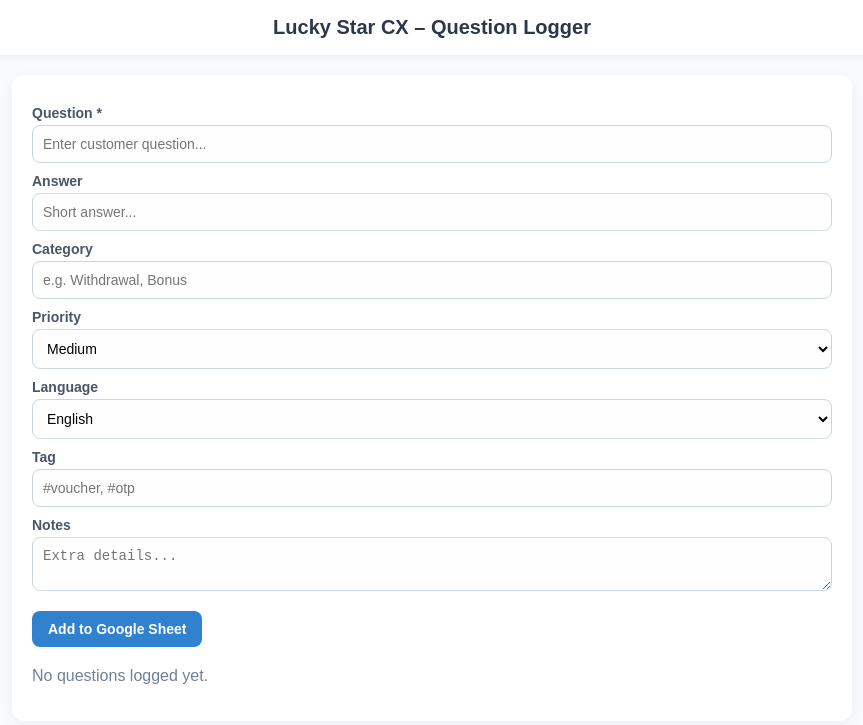
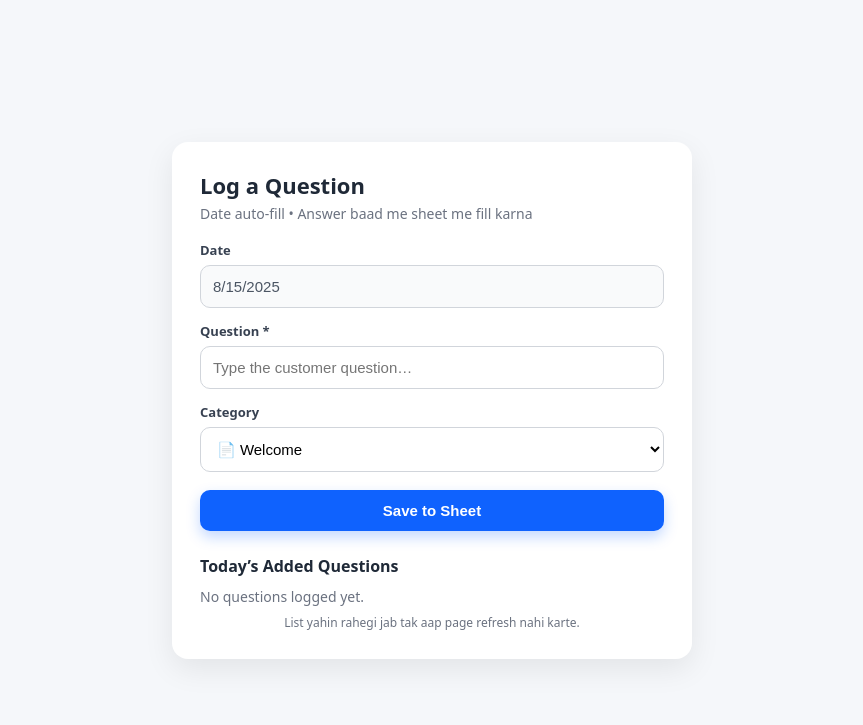
Before and after one commit to Rakesh-Panwar18/Chat-Unknown-Quize, a plain HTML site: page index.html in a window 1280 px wide. Shown: the whole page, without its empty margins (208-1071 px from the left). Drawn offline with Linux system fonts and the light colour scheme.

Commit message:
Update index.html

```diff
--- a/index.html
+++ b/index.html
@@ -1,163 +1,149 @@
 <!DOCTYPE html>
 <html lang="en">
 <head>
-<meta charset="UTF-8">
-<title>Lucky Star CX – Question Logger</title>
-<meta name="viewport" content="width=device-width, initial-scale=1.0">
+  <meta charset="UTF-8" />
+  <meta name="viewport" content="width=device-width, initial-scale=1.0"/>
+  <title>Question Logger</title>
   <style>
-  body {
-    font-family: Arial, sans-serif;
-    background: #f9fafb;
-    color: #333;
-    margin: 0;
-    padding: 0;
+    :root{
+      --bg:#f5f7fa;
+      --card:#ffffff;
+      --text:#1f2937;
+      --muted:#6b7280;
+      --primary:#0f62fe;
+      --primary-600:#0b57d0;
+      --border:#d1d5db;
+      --chip:#eef2ff;
     }
-  header {
-    background: #ffffff;
-    box-shadow: 0 2px 8px rgba(0,0,0,0.05);
-    padding: 16px;
-    text-align: center;
-    font-size: 20px;
-    font-weight: bold;
-    color: #2d3748;
+    *{box-sizing:border-box}
+    body{
+      margin:0; font-family:system-ui, -apple-system, "Segoe UI", Roboto, Arial, sans-serif;
+      background:var(--bg); color:var(--text);
+      min-height:100vh; display:flex; align-items:center; justify-content:center;
+      padding:24px;
     }
-  main {
-    max-width: 800px;
-    margin: 20px auto;
-    background: #ffffff;
-    padding: 20px;
-    border-radius: 12px;
-    box-shadow: 0 4px 16px rgba(0,0,0,0.05);
+    .card{
+      width:100%; max-width:520px; background:var(--card);
+      border-radius:16px; padding:28px; box-shadow:0 10px 30px rgba(0,0,0,.08);
     }
-  label {
-    font-size: 14px;
-    font-weight: 600;
-    margin-top: 10px;
-    display: block;
-    color: #4a5568;
+    h1{margin:0 0 4px; font-size:22px; font-weight:700}
+    .sub{color:var(--muted); font-size:14px; margin-bottom:18px}
+    label{display:block; font-size:13px; font-weight:600; color:#374151; margin:14px 0 6px}
+    input, select{
+      width:100%; padding:12px 12px; border:1px solid var(--border);
+      border-radius:10px; font-size:15px; background:#fff; outline:none;
     }
-  input, textarea, select {
-    width: 100%;
-    padding: 10px;
-    margin-top: 4px;
-    border: 1px solid #cbd5e0;
-    border-radius: 8px;
-    font-size: 14px;
-    background: #fefefe;
-    box-sizing: border-box;
+    input[readonly]{background:#f9fafb; color:#4b5563}
+    button{
+      width:100%; margin-top:18px; padding:12px 14px; border:none; border-radius:10px;
+      background:var(--primary); color:#fff; font-weight:700; font-size:15px; cursor:pointer;
+      box-shadow:0 6px 14px rgba(15,98,254,.25); transition:background .15s ease, transform .05s ease;
     }
-  textarea {
-    resize: vertical;
+    button:hover{background:var(--primary-600)}
+    button:active{transform:translateY(1px)}
+    .msg{margin-top:10px; font-size:13px; text-align:center}
+    .msg.ok{color:#16a34a} .msg.err{color:#dc2626}
+    .list-wrap{margin-top:24px}
+    .list-title{font-size:16px; font-weight:700; margin:0 0 10px}
+    .empty{color:var(--muted); font-size:14px}
+    .item{
+      display:flex; gap:10px; align-items:flex-start;
+      background:#f8fafc; border:1px solid #e5e7eb; border-left:4px solid var(--primary);
+      padding:10px 12px; border-radius:10px; margin-bottom:10px;
     }
-  button {
-    margin-top: 16px;
-    padding: 10px 16px;
-    border: none;
-    border-radius: 8px;
-    font-size: 14px;
-    font-weight: bold;
-    cursor: pointer;
-    background: #3182ce;
-    color: white;
-    transition: background 0.2s ease;
+    .q{font-weight:600}
+    .chip{
+      margin-left:auto; background:var(--chip); color:#3730a3; font-size:12px; font-weight:700;
+      padding:4px 8px; border-radius:999px; white-space:nowrap; border:1px solid #e0e7ff;
     }
-  button:hover {
-    background: #2b6cb0;
-  }
-  .list {
-    margin-top: 20px;
-  }
-  .item {
-    padding: 12px;
-    border-bottom: 1px solid #e2e8f0;
-  }
-  .item strong {
-    display: block;
-    font-size: 15px;
-    color: #1a202c;
-  }
-  .item small {
-    display: block;
-    color: #718096;
-    margin-top: 4px;
-  }
+    .footer-note{margin-top:8px; color:var(--muted); font-size:12px; text-align:center}
   </style>
 </head>
 <body>
+  <div class="card">
+    <h1>Log a Question</h1>
+    <div class="sub">Date auto-fill • Answer baad me sheet me fill karna</div>
 
-<header>Lucky Star CX – Question Logger</header>
+    <form id="qForm" autocomplete="off">
+      <label for="date">Date</label>
+      <input id="date" type="text" readonly />
 
-<main>
-  <form id="qForm">
-    <label>Question *</label>
-    <input type="text" id="question" required placeholder="Enter customer question...">
+      <label for="question">Question *</label>
+      <input id="question" type="text" placeholder="Type the customer question…" required />
 
-    <label>Answer</label>
-    <input type="text" id="answer" placeholder="Short answer...">
-
-    <label>Category</label>
-    <input type="text" id="category" placeholder="e.g. Withdrawal, Bonus">
-
-    <label>Priority</label>
-    <select id="priority">
-      <option>Medium</option>
-      <option>High</option>
-      <option>Low</option>
+      <label for="category">Category</label>
+      <select id="category">
+        <option>📄 Welcome</option>
+        <option>🔚 Closing</option>
+        <option>⏳ Delay in Issue Resolution</option>
+        <option>💸 Withdrawal Issue</option>
+        <option>💰 Deposit Issue</option>
+        <option>🎫 Voucher Related</option>
+        <option>🎯 Missed Call</option>
+        <option>👔 VIP Manager Transfer</option>
+        <option>🛠 Technical Issue</option>
+        <option>🚫 Security Team Contact</option>
+        <option>🔒 Trust & Transparency</option>
+        <option>📦 Promotion</option>
+        <option>🎮 Client Loss</option>
+        <option>🙋 Player Concerns</option>
+        <option>🎰 Casino Bonus</option>
+        <option>✅ Voucher Confirmation</option>
+        <option>🔐 OTP Issue</option>
+        <option>Other</option>
       </select>
 
-    <label>Language</label>
-    <select id="lang">
-      <option>English</option>
-      <option>Hinglish</option>
-      <option>Hindi</option>
-    </select>
-
-    <label>Tag</label>
-    <input type="text" id="tag" placeholder="#voucher, #otp">
-
-    <label>Notes</label>
-    <textarea id="notes" placeholder="Extra details..."></textarea>
-
-    <button type="submit">Add to Google Sheet</button>
+      <button type="submit" id="saveBtn">Save to Sheet</button>
+      <div id="msg" class="msg" aria-live="polite"></div>
     </form>
 
-  <div class="list" id="list"></div>
-</main>
+    <div class="list-wrap">
+      <p class="list-title">Today’s Added Questions</p>
+      <div id="list"><div class="empty">No questions logged yet.</div></div>
+      <div class="footer-note">List yahin rahegi jab tak aap page refresh nahi karte.</div>
+    </div>
+  </div>
 
   <script>
-const SCRIPT_URL = "https://script.google.com/macros/s/AKfycbw6dkf6k6SkhmSYCg6MZKl4qYo1skC9AkG_R9GtucD0H7FjlOmT0qM4QBAQ8QU-i8NcTA/exec";
-const STORAGE_KEY = "ls_cx_questions";
+    // === CONFIG: Your Apps Script Web App URL ===
+    const SCRIPT_URL = "https://script.google.com/macros/s/AKfycbz08JWg3gLgWIJP87luwYwHyhiXZnh9fa500q1KyEfijiw44e-MLlgj5o-lsm1r6ECphg/exec";
 
-const listEl = document.getElementById('list');
-let items = JSON.parse(localStorage.getItem(STORAGE_KEY) || "[]");
+    // Prefill today's date
+    const dateInput = document.getElementById('date');
+    dateInput.value = new Date().toLocaleDateString();
 
-function renderList() {
-  listEl.innerHTML = items.length ?
-    items.map(i => `
+    const msg = document.getElementById('msg');
+    const list = document.getElementById('list');
+    const form = document.getElementById('qForm');
+    const todayItems = [];
+
+    function renderList(){
+      if (!todayItems.length){
+        list.innerHTML = '<div class="empty">No questions logged yet.</div>';
+        return;
+      }
+      list.innerHTML = todayItems.map(item => `
         <div class="item">
-        <strong>${i.question}</strong>
-        <small>${i.answer || ''} | ${i.category || 'General'} | ${i.priority} | ${i.lang} ${i.tag ? ' | ' + i.tag : ''}</small>
-      </div>
-    `).join('')
-    : "<p style='color:#718096'>No questions logged yet.</p>";
+          <div class="q">${item.question}</div>
+          <div class="chip">${item.category}</div>
+        </div>`).join('');
     }
 
-document.getElementById('qForm').addEventListener('submit', async e => {
+    form.addEventListener('submit', async (e) => {
       e.preventDefault();
-  const data = {
+      msg.textContent = '';
+      msg.className = 'msg';
+
+      const payload = {
+        date: dateInput.value,
         question: document.getElementById('question').value.trim(),
-    answer: document.getElementById('answer').value.trim(),
-    category: document.getElementById('category').value.trim(),
-    priority: document.getElementById('priority').value,
-    lang: document.getElementById('lang').value,
-    tag: document.getElementById('tag').value.trim(),
-    notes: document.getElementById('notes').value.trim(),
-    timestamp: Date.now(),
-    source: 'soft-ui-light'
+        category: document.getElementById('category').value,
+        answer: "" // blank for now
       };
 
-  if (!data.question) {
-    alert("Question is required");
+      if (!payload.question){
+        msg.textContent = 'Please enter a question.';
+        msg.className = 'msg err';
         return;
       }
 
@@ -165,25 +151,32 @@
         const res = await fetch(SCRIPT_URL, {
           method: 'POST',
           headers: { 'Content-Type': 'application/json' },
-      body: JSON.stringify(data)
+          body: JSON.stringify(payload)
         });
-    const result = await res.json();
-    if (result.ok) {
-      items.unshift(data);
-      localStorage.setItem(STORAGE_KEY, JSON.stringify(items));
+
+        // Some deployments may return text/plain; try both
+        let data;
+        const text = await res.text();
+        try { data = JSON.parse(text); } catch { data = { ok: res.ok, raw: text }; }
+
+        if (data && data.ok){
+          todayItems.unshift({ question: payload.question, category: payload.category });
           renderList();
-      e.target.reset();
-      alert("Saved to Google Sheet!");
+          form.reset();
+          dateInput.value = new Date().toLocaleDateString();
+          msg.textContent = 'Saved successfully!';
+          msg.className = 'msg ok';
+          setTimeout(() => { msg.textContent = ''; msg.className = 'msg'; }, 1800);
         } else {
-      throw new Error(result.error || "Unknown error");
+          throw new Error((data && data.error) ? data.error : 'Unknown error');
         }
-  } catch (err) {
-    alert("Failed to save: " + err.message);
+      } catch (err){
+        msg.textContent = 'Failed to save: ' + err.message;
+        msg.className = 'msg err';
       }
     });
 
     renderList();
   </script>
-
 </body>
 </html>
```
Lines whose indentation alone changed are shown as unchanged.
